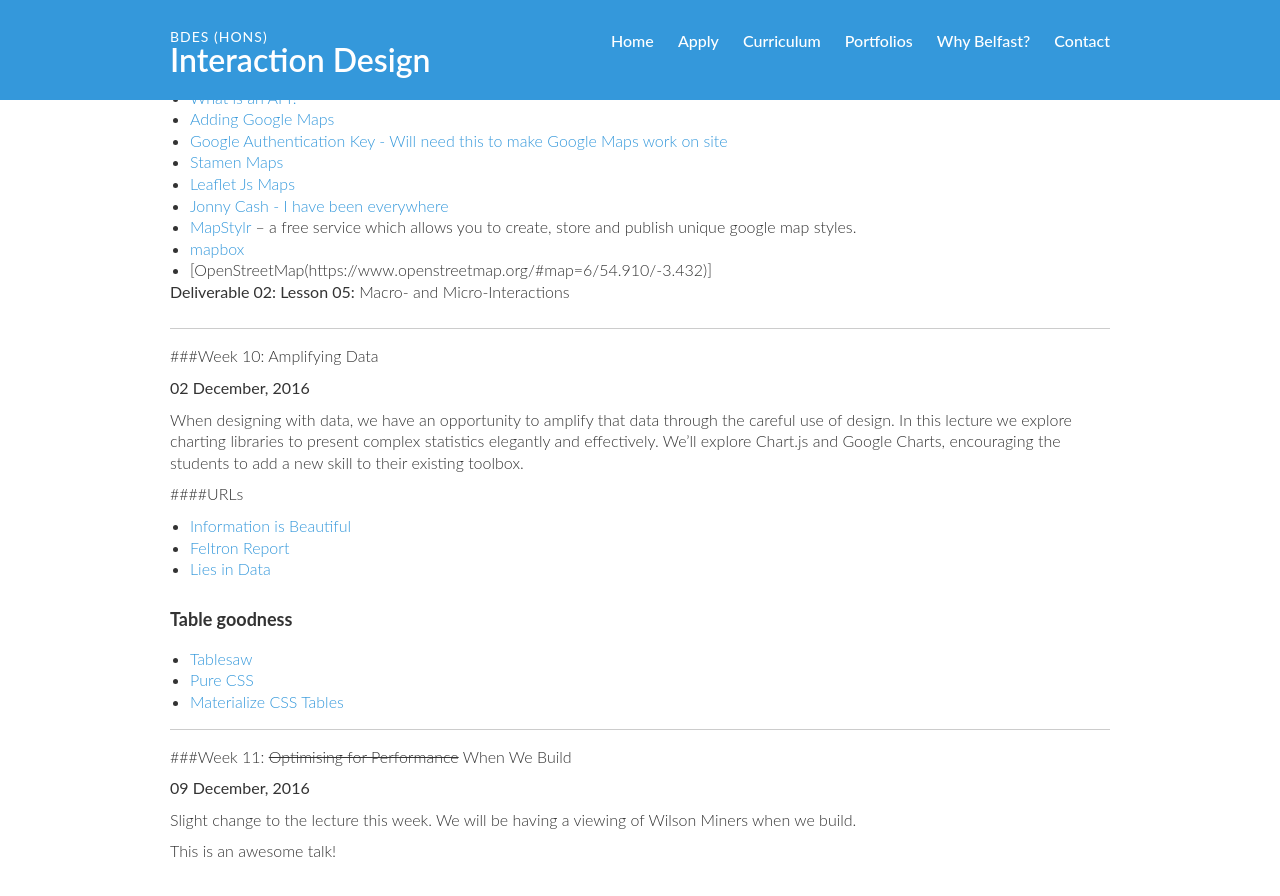
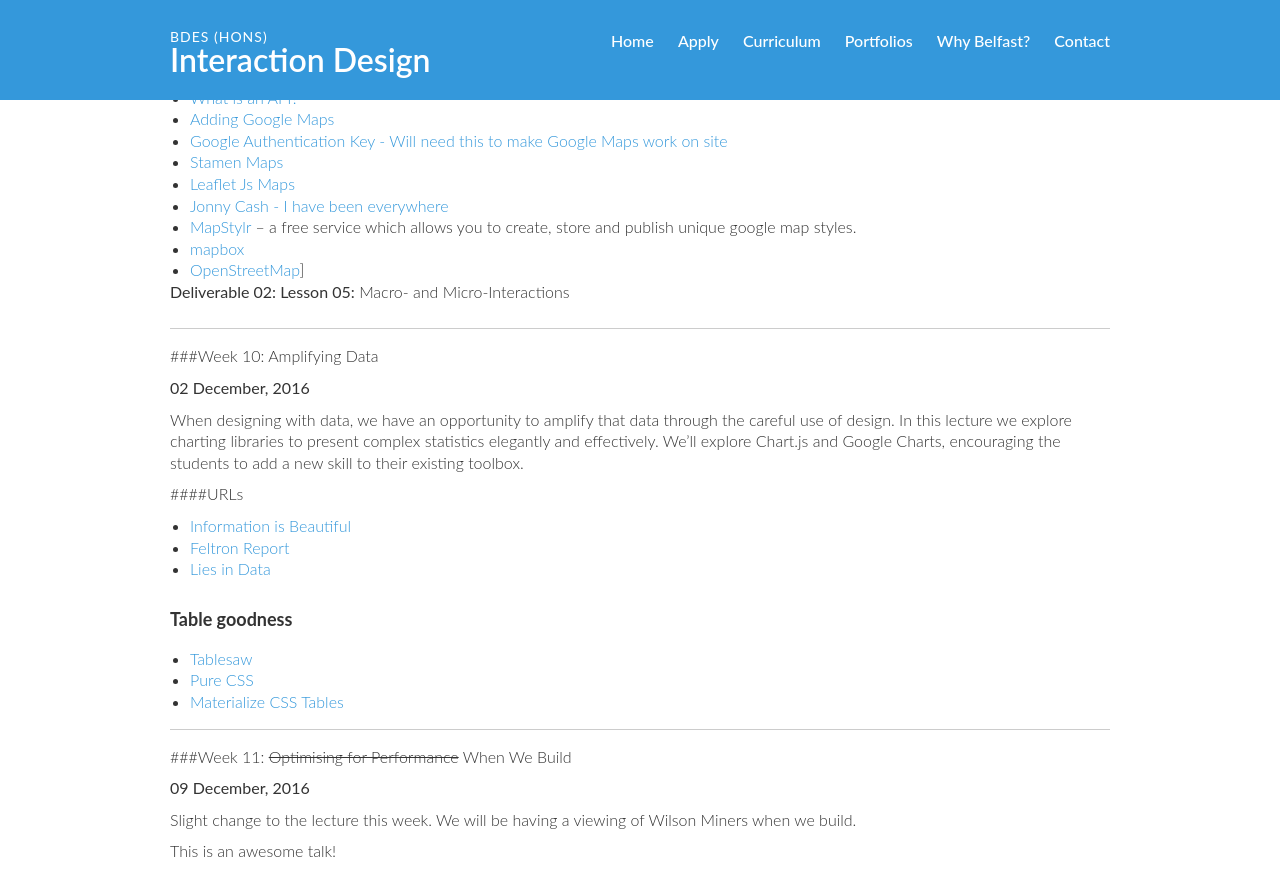
Before and after one commit to ixdbelfast/ixdbelfast.github.io, a Jekyll site: the page built from modules/IXD304/IXD304.md, in a window 1280 px wide and 900 px high, scrolled down 7222 px. Shown: the top 896 px of the window. Built offline with Jekyll 4.4.1, drawn with Linux system fonts in a browser that asks for light colours; our own code applies the rules of GitHub Pages for plain Markdown files.

Commit message:
Amended link

```diff
--- a/modules/IXD304/IXD304.md
+++ b/modules/IXD304/IXD304.md
@@ -339,7 +339,7 @@
 + [Jonny Cash - I have been everywhere](http://www.johnnycashhasbeeneverywhere.com/)
 + [MapStylr](http://www.mapstylr.com/) – a free service which allows you to create, store and publish unique google map styles.
 + [mapbox](https://www.mapbox.com/)
-+ [OpenStreetMap(https://www.openstreetmap.org/#map=6/54.910/-3.432)]
++ [OpenStreetMap](https://www.openstreetmap.org/#map=6/54.910/-3.432)]
 
 __Deliverable 02: Lesson 05:__ Macro- and Micro-Interactions
 
```
